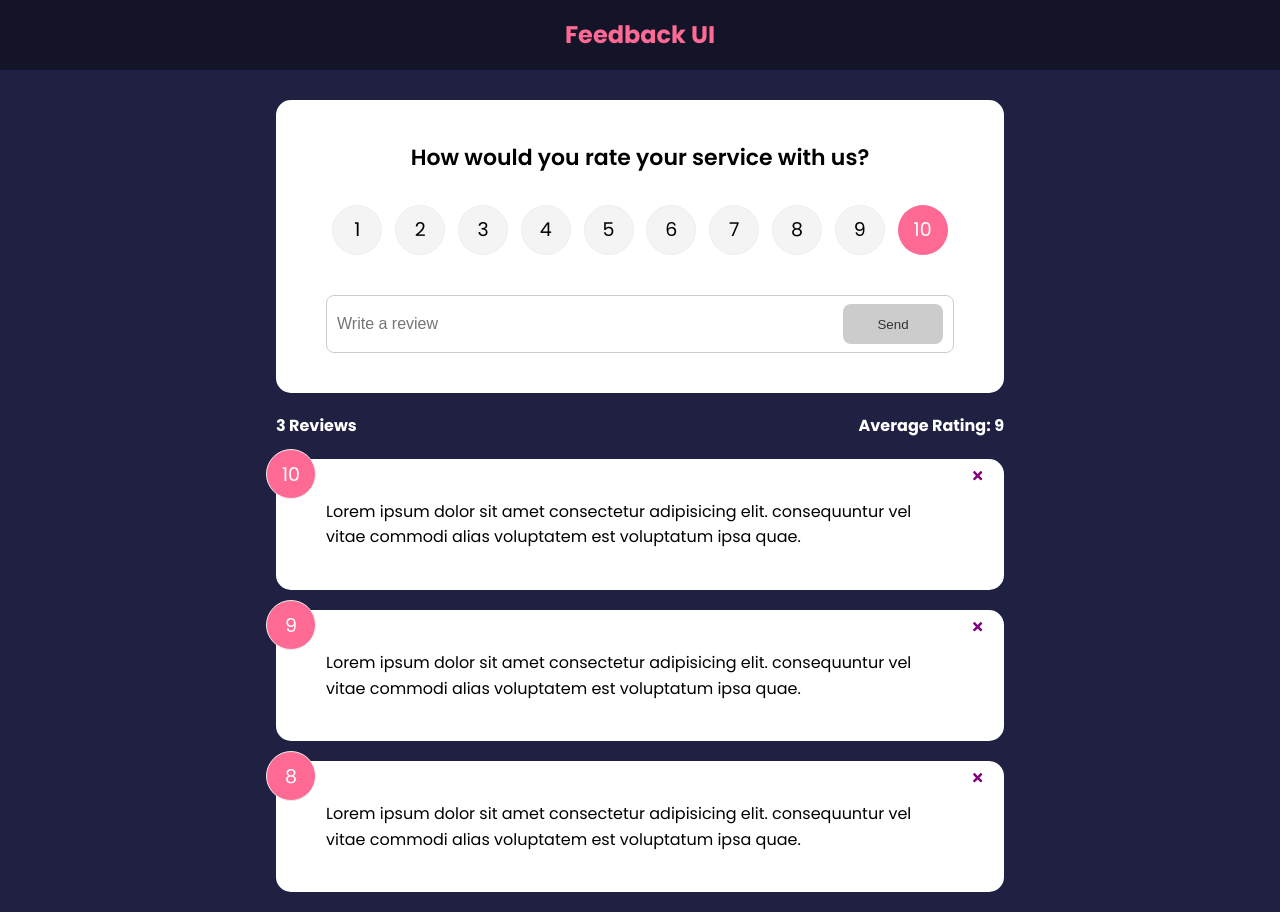
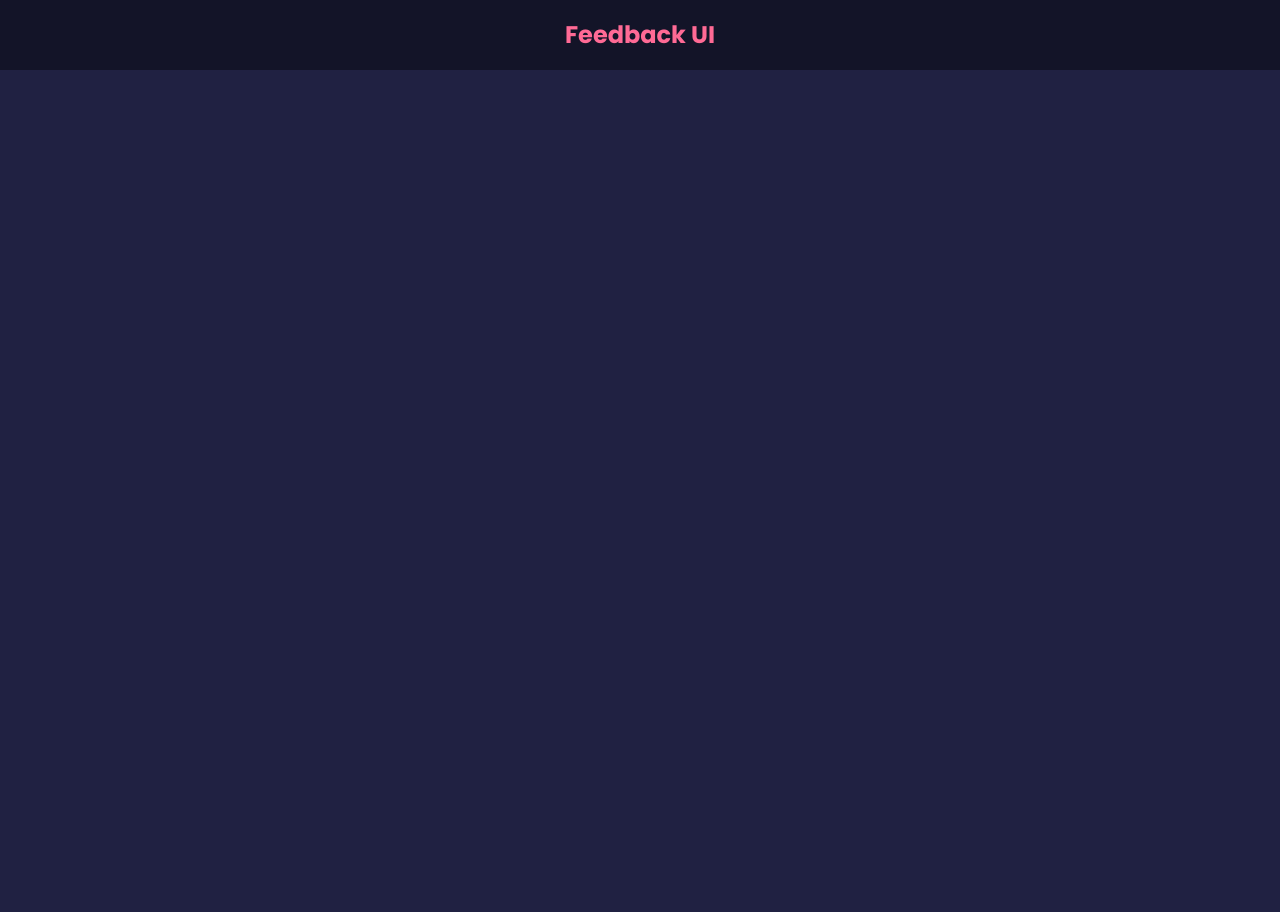
Before and after one commit to candelaenmovimiento/React-App-, a React (Vite) app in the folder ViteJSX/: page / in a window 1280 px wide. After the commit the page ends 800 px from the top, so only its background shows below. Built offline with nearby package versions, Linux system fonts and the light colour scheme.

Commit message:
llorando x 2

```diff
--- a/ViteJSX/src/App.jsx
+++ b/ViteJSX/src/App.jsx
@@ -1,5 +1,5 @@
 import { v4 as uuidv4 } from "uuid";
-import { BrowserRouter as Router, Routes, Route } from "react-router-dom";
+import { BrowserRouter, Routes, Route } from "react-router-dom";
 import { useState } from "react";
 import Header from "./components/Header";
 import FeedbackList from "./components/FeedbackList";
@@ -23,15 +23,24 @@ function App() {
     }
   };
   return (
-    <Router>
+    <>
       <Header />
       <div className="container">
-        <FeedbackForm handleAdd={addFeedback} />
-        <FeedbackStats feedback={feedback} />
-        <FeedbackList feedback={feedback} handleDelete={deleteFeedback} />
-        {/* <Route path="/about" element {<AboutPage/>}> </Route> */}
+        <BrowserRouter>
+        <Routes>
+          <Route path="/" element {
+            ...<>
+            <FeedbackForm handleAdd={addFeedback} />
+            <FeedbackStats feedback={feedback} />
+            <FeedbackList feedback={feedback} handleDelete={deleteFeedback} />
+            </>
+          }
+        />
+        <Route path="/about" element {...<AboutPage/>}> </Route>
+        </Routes>
+        </BrowserRouter>
       </div>
-    </Router>
+    </>
   );
 }
 
```
